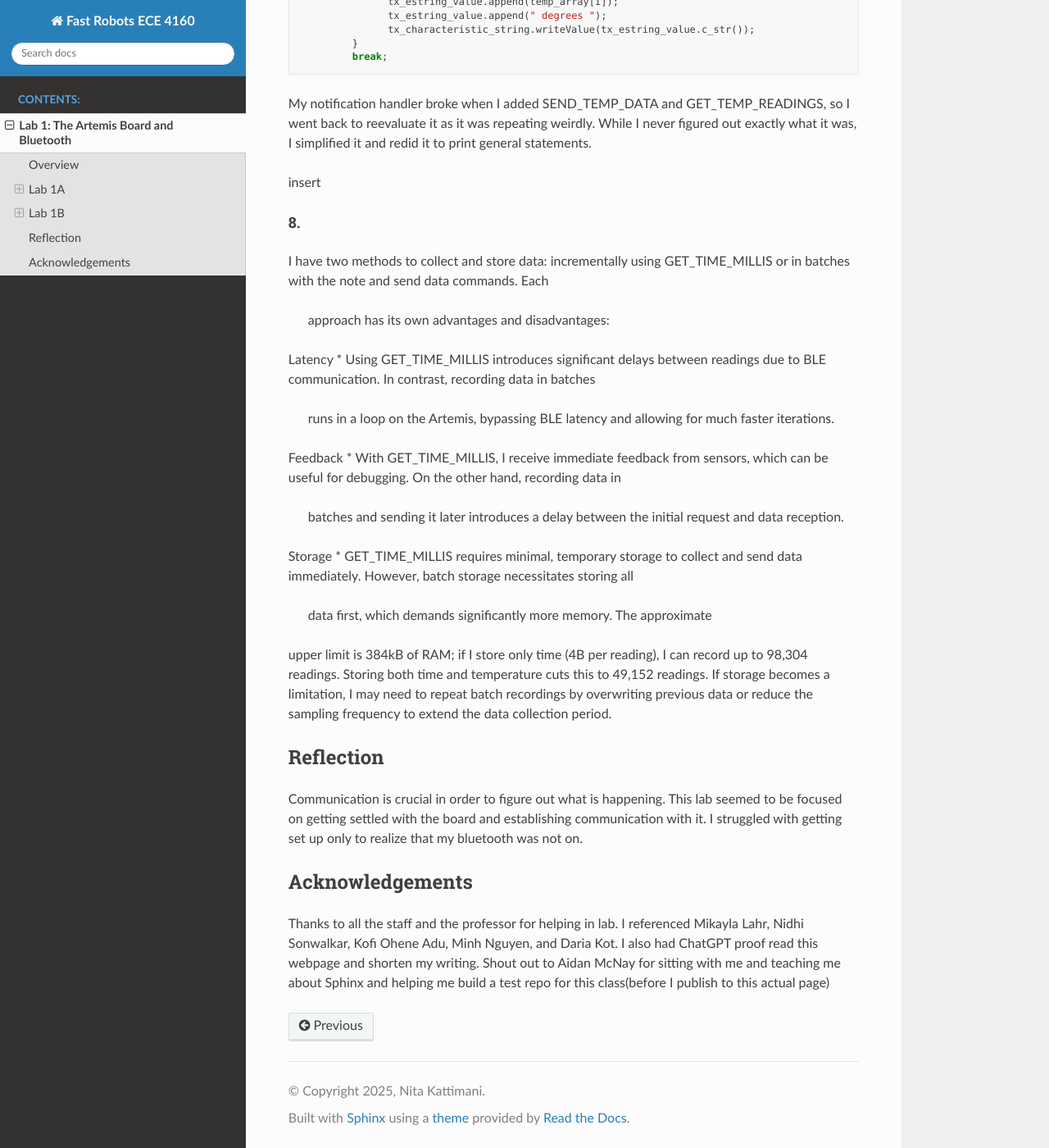
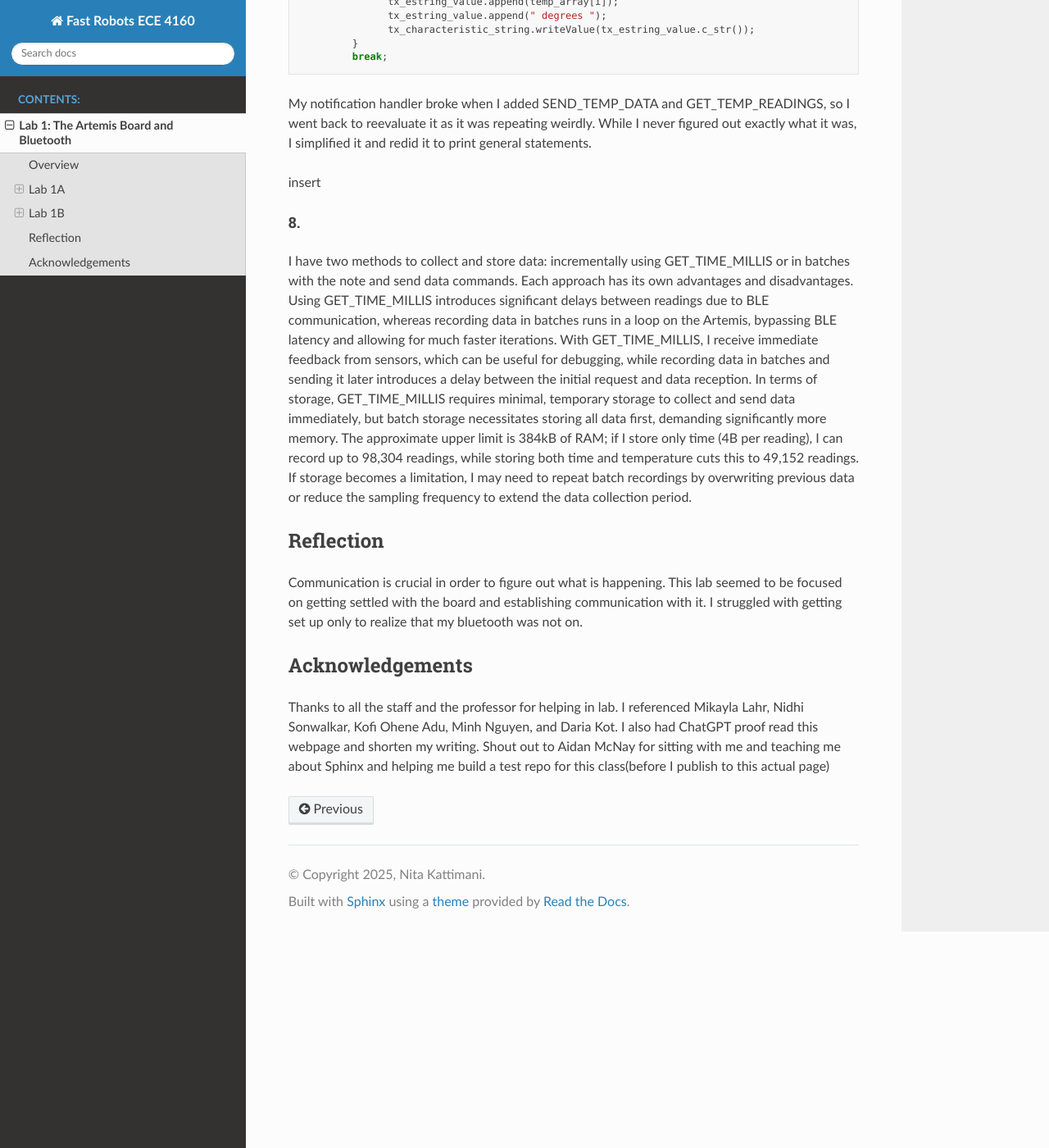
Before and after one commit to nskatti1/test-website, a Sphinx documentation site: the page built from docs/lab1.rst, in a window 1280 px wide and 1400 px high, scrolled down 5422 px. Shown: the whole window at 82% size. Built offline with Sphinx 7.4.7 and the Read the Docs theme 3.1.0, drawn with Linux system fonts in a browser that asks for light colours; pages that are not in the unit, such as notebooks, are missing from menus.

Commit message:
Update lab1.rst

```diff
--- a/docs/lab1.rst
+++ b/docs/lab1.rst
@@ -312,32 +312,7 @@ insert
 
 8.
 """"""""""""""""""""""""""""""""""""""""""""""""""""""""""""""""""""""""""
-I have two methods to collect and store data: incrementally using
-GET_TIME_MILLIS or in batches with the note and send data commands. Each
- approach has its own advantages and disadvantages:
-
-
-Latency
-* Using GET_TIME_MILLIS introduces significant delays between
-readings due to BLE communication. In contrast, recording data in batches
- runs in a loop on the Artemis, bypassing BLE latency and allowing for
- much faster iterations.
-
-Feedback
-* With GET_TIME_MILLIS, I receive immediate feedback from sensors,
-which can be useful for debugging. On the other hand, recording data in
- batches and sending it later introduces a delay between the initial
- request and data reception.
-
-Storage
-* GET_TIME_MILLIS requires minimal, temporary storage to collect
-and send data immediately. However, batch storage necessitates storing all
- data first, which demands significantly more memory. The approximate
-upper limit is 384kB of RAM; if I store only time (4B per reading), I can
-record up to 98,304 readings. Storing both time and temperature cuts this
-to 49,152 readings. If storage becomes a limitation, I may need to repeat
-batch recordings by overwriting previous data or reduce the sampling
-frequency to extend the data collection period.
+I have two methods to collect and store data: incrementally using GET_TIME_MILLIS or in batches with the note and send data commands. Each approach has its own advantages and disadvantages. Using GET_TIME_MILLIS introduces significant delays between readings due to BLE communication, whereas recording data in batches runs in a loop on the Artemis, bypassing BLE latency and allowing for much faster iterations. With GET_TIME_MILLIS, I receive immediate feedback from sensors, which can be useful for debugging, while recording data in batches and sending it later introduces a delay between the initial request and data reception. In terms of storage, GET_TIME_MILLIS requires minimal, temporary storage to collect and send data immediately, but batch storage necessitates storing all data first, demanding significantly more memory. The approximate upper limit is 384kB of RAM; if I store only time (4B per reading), I can record up to 98,304 readings, while storing both time and temperature cuts this to 49,152 readings. If storage becomes a limitation, I may need to repeat batch recordings by overwriting previous data or reduce the sampling frequency to extend the data collection period.
 
 
 
```
